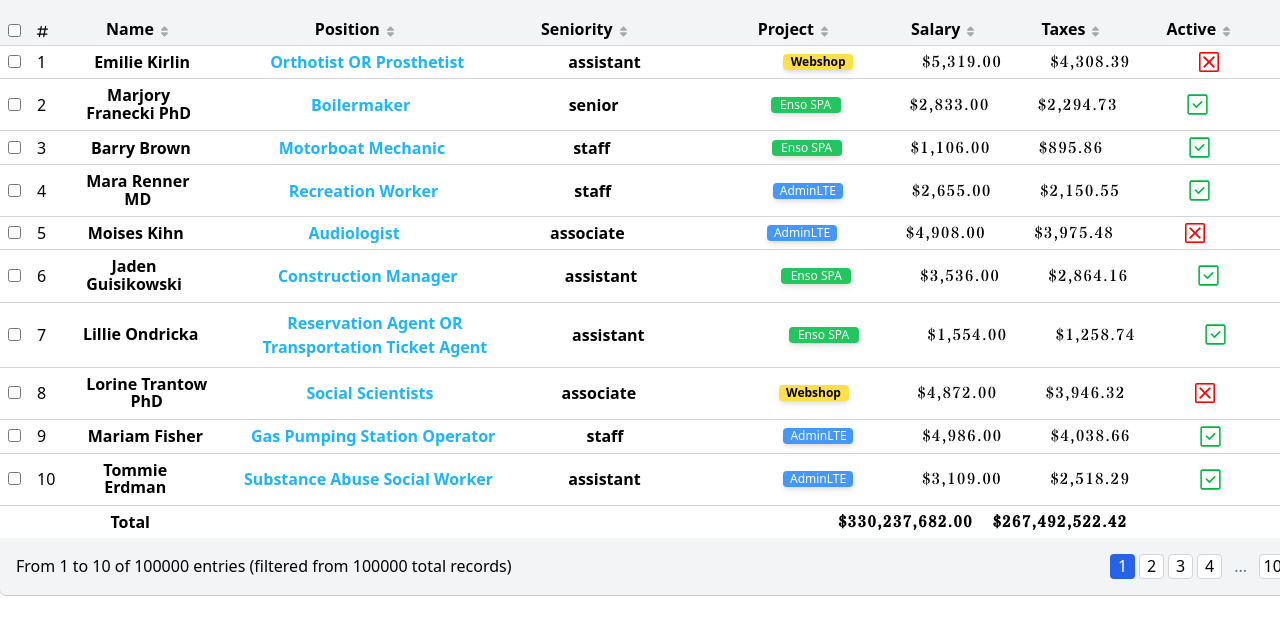
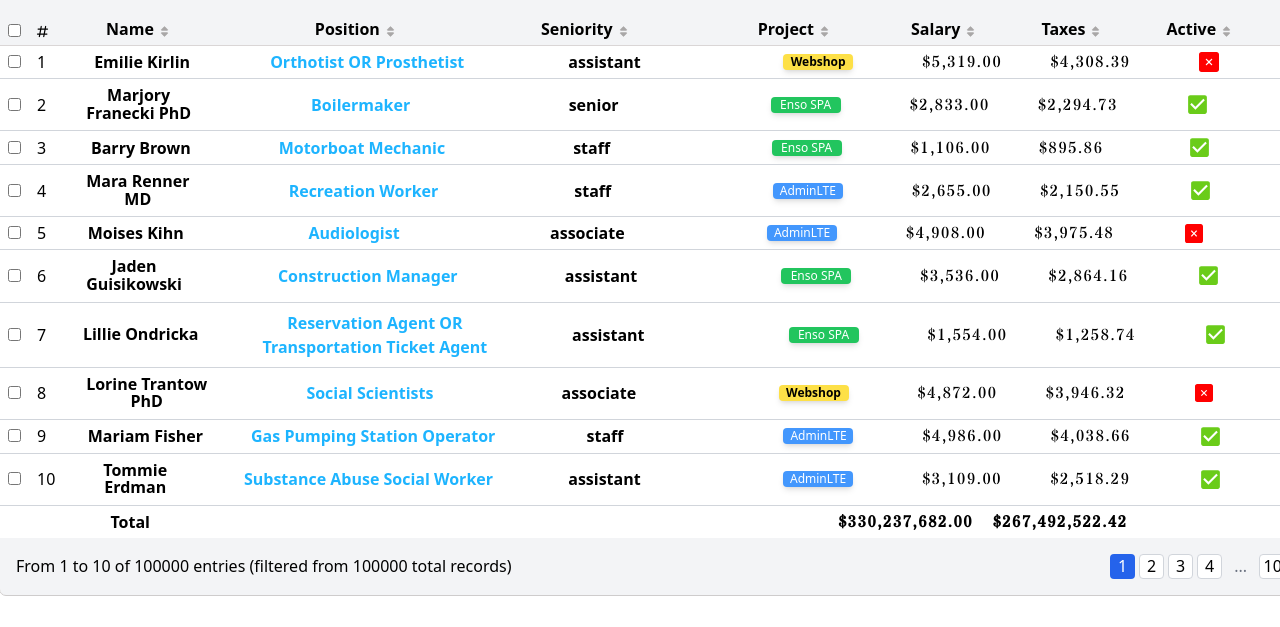
Before and after one commit to eric4477/advanced-table-B, a website: page index.html in a window 1280 px wide. Shown: the part 209-836 px from the top of the page. Drawn offline with nearby package versions, Linux system fonts and the light colour scheme.

Commit message:
edited images

```diff
--- a/index.html
+++ b/index.html
@@ -319,11 +319,7 @@
           <p class="tracking-widest">$4,308.39</p>
         </div>
         <div class="active-status ml-[4.3rem] flex items-center gap-1 shrink-0">
-          <img
-            src="images/wrong-delete-remove-trash-svgrepo-com.svg"
-            width="20px"
-            alt=""
-          />
+          <img src="images/cross-square-svgrepo-com.svg" width="20px" alt="" />
         </div>
         <div class="hired-number ml-[5rem] flex items-center gap-1 shrink-0">
           <p class="font-semibold">25-09-2015</p>
@@ -371,11 +367,7 @@
           <p class="tracking-widest">$2,294.73</p>
         </div>
         <div class="active-status ml-[4.2rem] flex items-center shrink-0">
-          <img
-            src="images/check-mark-square-svgrepo-com.svg"
-            width="25px"
-            alt=""
-          />
+          <img src="images/checkbox-svgrepo-com.svg" width="25px" alt="" />
         </div>
         <div class="hired-number ml-[4.8rem] flex items-center gap-1 shrink-0">
           <p class="font-semibold">21-06-2017</p>
@@ -421,11 +413,7 @@
           <p class="tracking-widest">$895.86</p>
         </div>
         <div class="active-status ml-[5.2rem] flex items-center shrink-0">
-          <img
-            src="images/check-mark-square-svgrepo-com.svg"
-            width="25px"
-            alt=""
-          />
+          <img src="images/checkbox-svgrepo-com.svg" width="25px" alt="" />
         </div>
         <div class="hired-number ml-[4.8rem] flex items-center gap-1 shrink-0">
           <p class="font-semibold">03-01-2018</p>
@@ -472,18 +460,14 @@
         <div class="taxes-number ml-[3rem] flex items-center gap-1 shrink-0">
           <p class="tracking-widest">$2,150.55</p>
         </div>
-        <div class="active-status ml-[4.2rem] flex items-center shrink-0">
-          <img
-            src="images/check-mark-square-svgrepo-com.svg"
-            width="25px"
-            alt=""
-          />
+        <div class="active-status ml-[4.25rem] flex items-center shrink-0">
+          <img src="images/checkbox-svgrepo-com.svg" width="25px" alt="" />
         </div>
         <div class="hired-number ml-[4.8rem] flex items-center gap-1 shrink-0">
           <p class="font-semibold">23-08-2016</p>
         </div>
         <div
-          class="action ml-[4.9rem] flex items-center gap-1 shrink-0 cursor-pointer"
+          class="action ml-[4.7rem] flex items-center gap-1 shrink-0 cursor-pointer"
         >
           <img src="images/edit-svgrepo-com.svg" width="15px" alt="" />
           <img src="images/trash-svgrepo-com.svg" width="15px" alt="" />
@@ -524,8 +508,8 @@
         </div>
         <div class="active-status ml-[4.4rem] flex items-center gap-1 shrink-0">
           <img
-            src="images/wrong-delete-remove-trash-svgrepo-com.svg"
-            width="20px"
+            src="images/cross-square-svgrepo-com.svg"
+            width="18.5px"
             alt=""
           />
         </div>
@@ -575,17 +559,13 @@
           <p class="tracking-widest">$2,864.16</p>
         </div>
         <div class="active-status ml-[4.2rem] flex items-center shrink-0">
-          <img
-            src="images/check-mark-square-svgrepo-com.svg"
-            width="25px"
-            alt=""
-          />
+          <img src="images/checkbox-svgrepo-com.svg" width="25px" alt="" />
         </div>
         <div class="hired-number ml-[5rem] flex items-center gap-1 shrink-0">
           <p class="font-semibold">31-12-2013</p>
         </div>
         <div
-          class="action ml-[5rem] flex items-center gap-1 shrink-0 cursor-pointer"
+          class="action ml-[4.9rem] flex items-center gap-1 shrink-0 cursor-pointer"
         >
           <img src="images/edit-svgrepo-com.svg" width="15px" alt="" />
           <img src="images/trash-svgrepo-com.svg" width="15px" alt="" />
@@ -628,11 +608,7 @@
           <p class="tracking-widest">$1,258.74</p>
         </div>
         <div class="active-status ml-[4.2rem] flex items-center shrink-0">
-          <img
-            src="images/check-mark-square-svgrepo-com.svg"
-            width="25px"
-            alt=""
-          />
+          <img src="images/checkbox-svgrepo-com.svg" width="25px" alt="" />
         </div>
         <div class="hired-number ml-[4.9rem] flex items-center gap-1 shrink-0">
           <p class="font-semibold">10-02-2015</p>
@@ -681,12 +657,12 @@
         </div>
         <div class="active-status ml-[4.3rem] flex items-center gap-1 shrink-0">
           <img
-            src="images/wrong-delete-remove-trash-svgrepo-com.svg"
-            width="20px"
+            src="images/cross-square-svgrepo-com.svg"
+            width="18.5px"
             alt=""
           />
         </div>
-        <div class="hired-number ml-[5rem] flex items-center gap-1 shrink-0">
+        <div class="hired-number ml-[5.1rem] flex items-center gap-1 shrink-0">
           <p class="font-semibold">30-05-2017</p>
         </div>
         <div
@@ -732,17 +708,13 @@
           <p class="tracking-widest">$4,038.66</p>
         </div>
         <div class="active-status ml-[4.2rem] flex items-center shrink-0">
-          <img
-            src="images/check-mark-square-svgrepo-com.svg"
-            width="25px"
-            alt=""
-          />
+          <img src="images/checkbox-svgrepo-com.svg" width="25px" alt="" />
         </div>
         <div class="hired-number ml-[4.7rem] flex items-center gap-1 shrink-0">
           <p class="font-semibold">02-09-2015</p>
         </div>
         <div
-          class="action ml-[4.8rem] flex items-center gap-1 shrink-0 cursor-pointer"
+          class="action ml-[4.9rem] flex items-center gap-1 shrink-0 cursor-pointer"
         >
           <img src="images/edit-svgrepo-com.svg" width="15px" alt="" />
           <img src="images/trash-svgrepo-com.svg" width="15px" alt="" />
@@ -786,17 +758,13 @@
           <p class="tracking-widest">$2,518.29</p>
         </div>
         <div class="active-status ml-[4.2rem] flex items-center shrink-0">
-          <img
-            src="images/check-mark-square-svgrepo-com.svg"
-            width="25px"
-            alt=""
-          />
+          <img src="images/checkbox-svgrepo-com.svg" width="25px" alt="" />
         </div>
         <div class="hired-number ml-[4.7rem] flex items-center gap-1 shrink-0">
           <p class="font-semibold">22-12-2015</p>
         </div>
         <div
-          class="action ml-[4.9rem] flex items-center gap-1 shrink-0 cursor-pointer"
+          class="action ml-[5rem] flex items-center gap-1 shrink-0 cursor-pointer"
         >
           <img src="images/edit-svgrepo-com.svg" width="15px" alt="" />
           <img src="images/trash-svgrepo-com.svg" width="15px" alt="" />
```
Also changed, not shown: dist/main.css, images/check-mark-square-svgrepo-com.svg (deleted), images/checkbox-svgrepo-com.svg (added), images/cross-square-svgrepo-com.svg (added), images/wrong-delete-remove-trash-svgrepo-com.svg (deleted).
